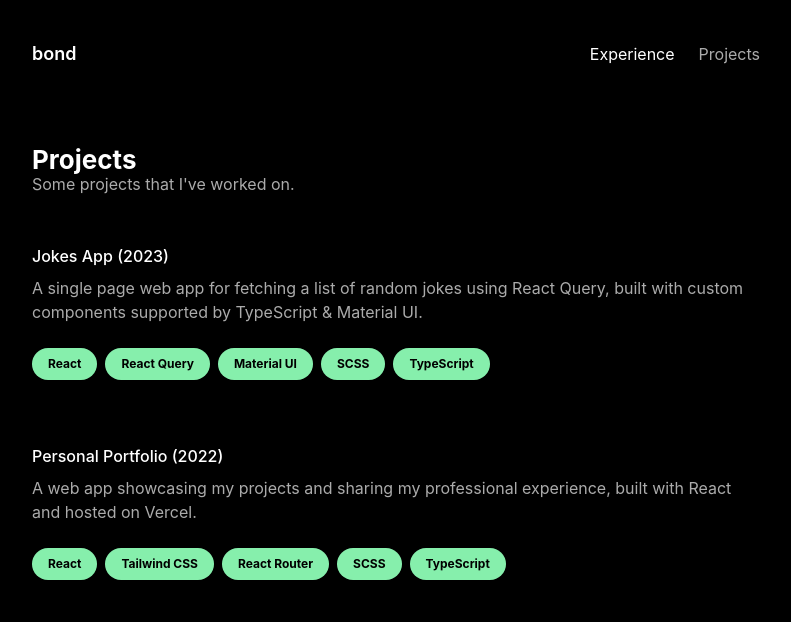
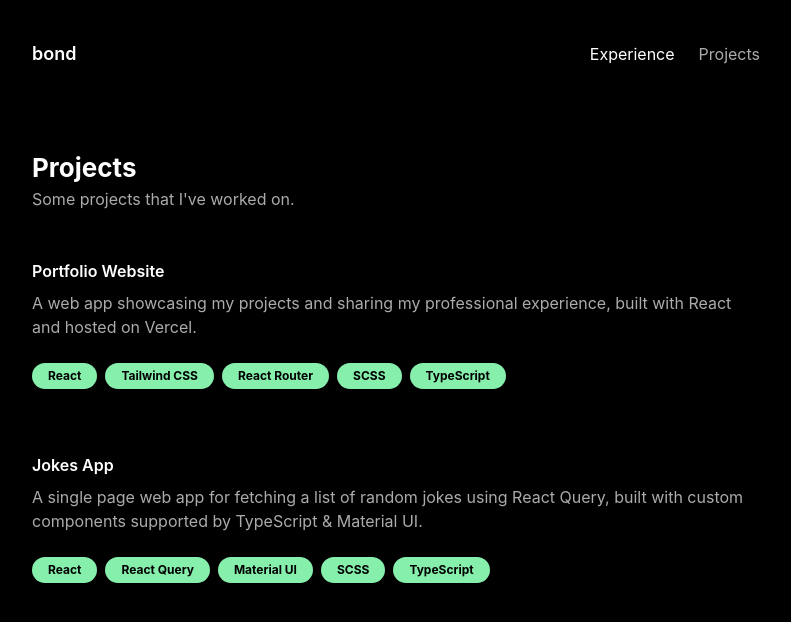
Before and after one commit to trinhbond/personal-portfolio, a React (Create React App) app: page /projects in a window 1280 px wide. Shown: the top 622 px of the page, without its empty margins (244-1035 px from the left). Built offline with nearby package versions, Linux system fonts and the light colour scheme.

Commit message:
Rearrange projects data, remove year from title

```diff
--- a/src/pages/Projects.tsx
+++ b/src/pages/Projects.tsx
@@ -16,7 +16,7 @@ const Projects = () => {
   }, []);
 
   return (
-    <main className="max-w-3xl py-10 px-5 m-auto text-white text-base overflow-x-hidden flex flex-col gap-12">
+    <main className="max-w-3xl py-10 px-5 m-auto text-white overflow-x-hidden flex flex-col gap-12">
       <div>
         <h1 className="font-bold text-[26px]">Projects</h1>
         <p className="text-[#ababab]">Some projects that I've worked on.</p>
@@ -36,9 +36,9 @@ export const ProjectCard = (project: ProjectsProps) => (
       <div>
         <ExternalLink
           href="https://github.com/trinhbond/random-jokes"
-          className="font-medium hover:underline block pb-2"
+          className="font-semibold hover:underline inline-block pb-2"
         >
-          {project.name} ({project.year})
+          {project.name}
         </ExternalLink>
         <p className="text-[#ababab]">{project.description}</p>
       </div>
--- a/src/projects.json
+++ b/src/projects.json
@@ -1,16 +1,16 @@
 [
+  {
+    "name": "Portfolio Website",
+    "year": 2022,
+    "number": "02",
+    "description": "A web app showcasing my projects and sharing my professional experience, built with React and hosted on Vercel.",
+    "tech": ["React", "Tailwind CSS", "React Router", "SCSS", "TypeScript"]
+  },
   {
     "name": "Jokes App",
     "year": 2023,
     "number": "01",
     "description": "A single page web app for fetching a list of random jokes using React Query, built with custom components supported by TypeScript & Material UI.",
     "tech": ["React", "React Query", "Material UI", "SCSS", "TypeScript"]
-  },
-  {
-    "name": "Personal Portfolio",
-    "year": 2022,
-    "number": "02",
-    "description": "A web app showcasing my projects and sharing my professional experience, built with React and hosted on Vercel.",
-    "tech": ["React", "Tailwind CSS", "React Router", "SCSS", "TypeScript"]
   }
 ]
```
